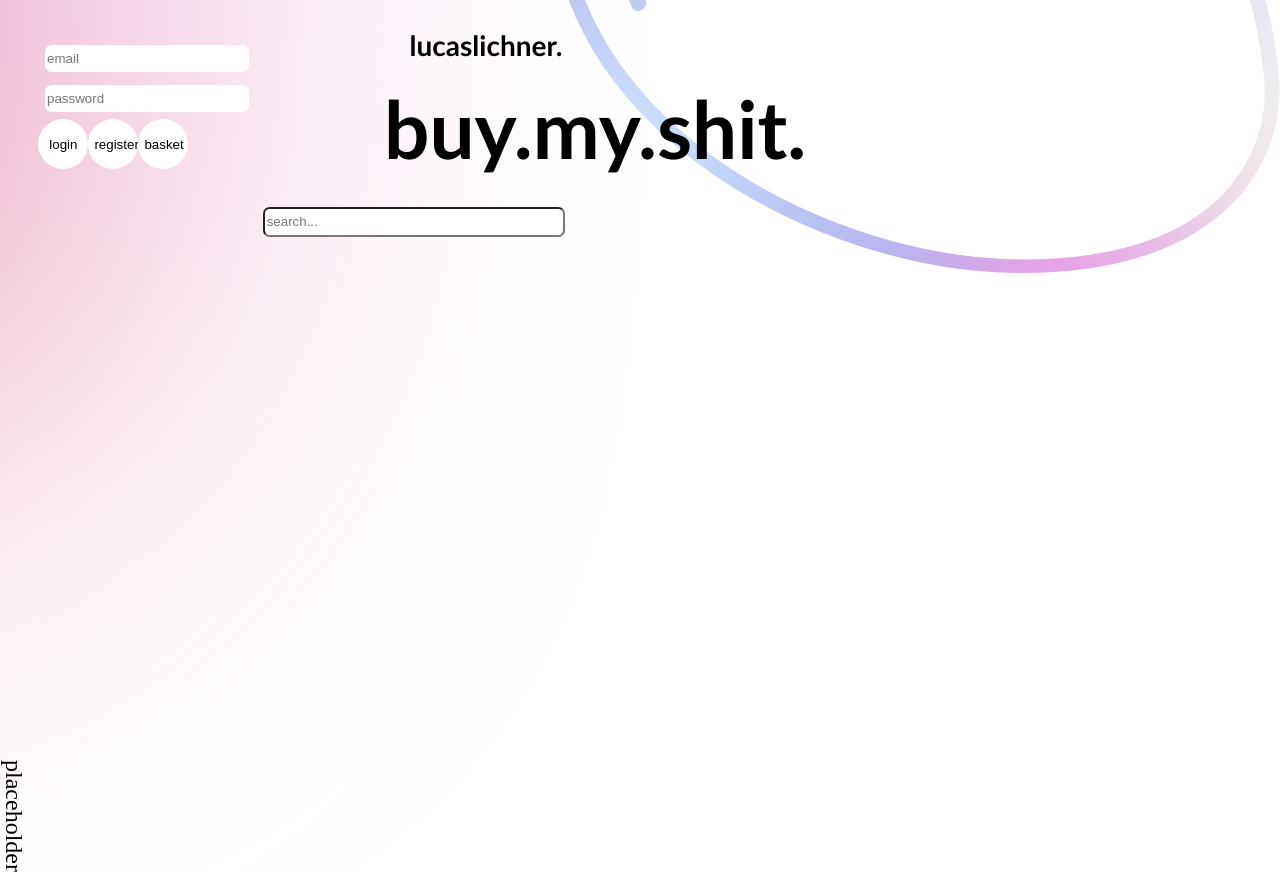
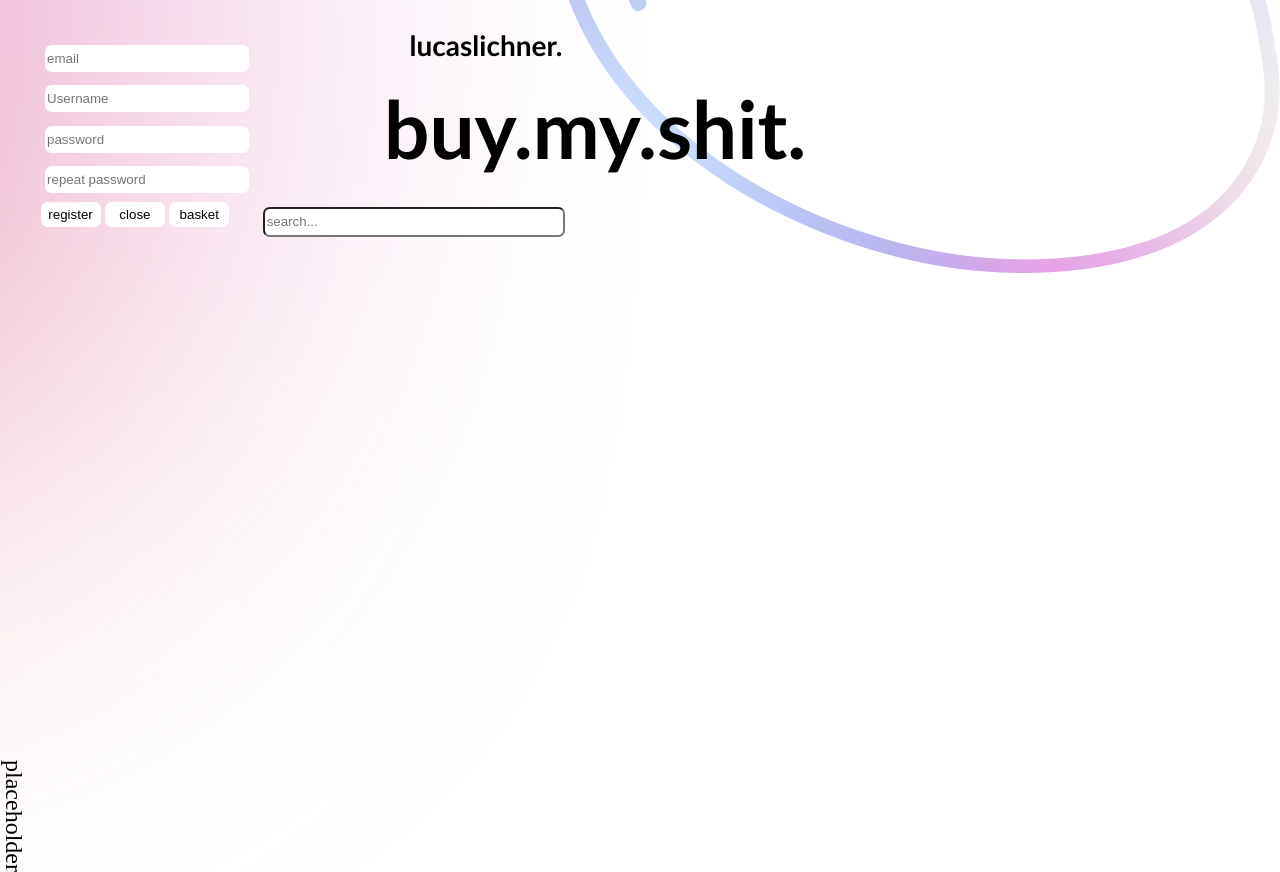
Before and after one commit to oopera/WebAndMultimedia_2022, a React (Create React App) app in the folder my-app/: page / in a window 1280 px wide. Both pictures are taken after a click on the button "register". Built offline with nearby package versions, Linux system fonts and the light colour scheme; no server answers.

Commit message:
Finished - Check for Email - Basket completely done - insta updates on comments

```diff
--- a/my-app/src/App.css
+++ b/my-app/src/App.css
@@ -183,6 +183,14 @@ body{
 ::-webkit-scrollbar-thumb:hover {
   background: #555;
 }
+.buttonRow{
+  display: flex;
+  flex-direction: row;
+}
+.inputs{
+  display: flex;
+  flex-direction: column;
+}
 .FocusWindow{
   border: 1pt solid black;
   border-radius: 25pt;
@@ -236,11 +244,9 @@ z-index: 10;
   padding: 5px;
 }
 .TopNav{
-  width: 13%;
   margin: 2%;
   padding: 1%;
   border-radius: 5pt;
-  height: 80px;
   float: right;
   position: fixed;
   z-index: 2;
@@ -268,17 +274,19 @@ input{
 }
 
 .navButton{
-  width: 50px;
-  height: 50px;
-  border-radius: 50px;
+  width: 60px;
+  height: 25px;
+  border-radius: 5pt;
   background: white;
-  transition: 150ms;
+  transition: 450ms;
   border: white;
+  margin: 1%;
+
 }
 .navButton:hover{
   color: white;
   background: black;
-  transition: 150ms;
+  transition: 450ms;
 }
 
 .navInput{
--- a/my-app/src/App.js
+++ b/my-app/src/App.js
@@ -50,7 +50,7 @@ export default function App() {
     <div>
         <BackGroundGrafix/>
         <Background/>
-        <TopNav setAccComments={setAccComments} setPurchases={setPurchases} isLoggedIn={isLoggedIn}
+        <TopNav basket={basket} setAccComments={setAccComments} setPurchases={setPurchases} isLoggedIn={isLoggedIn}
                 setLoggedIn={setLoggedIn} account={account} setAccount={setAccount} openedItem={openedItem}
                 setOpenedItem={setOpenedItem}/>
         <ProductList  isLoggedIn={isLoggedIn} basket={basket} setBasket={setBasket} accComments={accComments} purchases={purchases} products={products} setProducts={setProducts}
--- a/my-app/src/ProductComponents/ProductFocus.js
+++ b/my-app/src/ProductComponents/ProductFocus.js
@@ -20,10 +20,6 @@ function updateBasket(props){
 
 }
 
-function softRerender(rerender, setRerender){
-   setRerender(!rerender)
-    console.log(rerender)
-}
 export function ProductFocus(props) {
     const [rerender, setRerender] = useState(false)
     const [comments, setComments] = useState([]);
@@ -39,7 +35,7 @@ export function ProductFocus(props) {
         }
         getComments();
         return;
-    }, [comments.length]);
+    }, [comments.length, rerender.valueOf()]);
     return (
         <div style={props.style} className="ProductFocus">
             <div className={'focusContent'}>
@@ -63,7 +59,7 @@ export function ProductFocus(props) {
                     {props.purchases.filter(e=> e.Item === props.name).length>0 && props.isLoggedIn !== false && (
                         <div>
                     <input id={'commentInput'} placeholder={'Write a comment'}/>
-                    <button onClick={() => sendComment(props, setRerender, rerender)}>send</button>
+                    <button onClick={() => {sendComment(props, rerender, setRerender);}}>send</button>
                         </div>
                         )}
                     {props.purchases.filter(e=> e.Item === props.name).length===0 && props.isLoggedIn !== false && (
@@ -83,9 +79,9 @@ export function ProductFocus(props) {
     );
 }
 
-async function sendComment(props, setRerender, rerender){
+async function sendComment(props, rerender, setRerender){
     let comment = document.getElementById("commentInput").value;
-    let name = 'this_is_a_test_name'
+    let name = props.isLoggedIn.Username
     let productID = props.id
     let userID = props.isLoggedIn._id
     const newComment = {name, comment, productID, userID};
@@ -104,7 +100,7 @@ async function sendComment(props, setRerender, rerender){
     console.log(commentDB)
     const comment2blogged = {Comment: comment, Item: props.name, id: commentDB.insertedId}
     props.isLoggedIn.Comments.push(comment2blogged)
-    softRerender(rerender, setRerender)
+    setRerender(!rerender)
     updateUserComments(props)
 
 }
--- a/my-app/src/TopNavComponents/TopNav.js
+++ b/my-app/src/TopNavComponents/TopNav.js
@@ -2,8 +2,6 @@ import React, {useState} from "react";
 import {Link} from "react-router-dom";
 import '../ProductComponents/ProductList'
 import Select from "react-select";
-
-
 
 export default function TopNav(props) {
     const [form, setForm] = useState({
@@ -11,43 +9,105 @@ export default function TopNav(props) {
         password: "",
     });
 
+    const [reform, setReform] = useState({
+        email: "",
+        username: "",
+        password: "",
+        password2: "",
+    });
+
+    const [wantsToRegistre, setWantsToRegistre] = useState(false);
+
     function updateForm(value) {
         return setForm((prev) => {
+            return { ...prev, ...value };
+        });
+    }
+    function updateReform(value) {
+        return setReform((prev) => {
             return { ...prev, ...value };
         });
     }
 
     return (
                 <div className="TopNav">
-                    {props.isLoggedIn === false && (
+                    {props.isLoggedIn === false && wantsToRegistre === false &&(
                     <div>
+                        <div className={'inputs'}>
                     <input value={form.email} className={'navInput'}
                            onChange={(e) => updateForm({email: e.target.value})} type="email" name="email"
                            placeholder="email"/>
                     <input value={form.password} className={'navInput'}
                            onChange={(e) => updateForm({password: e.target.value})} type="password" name="password"
                            placeholder="password"/>
+                        </div>
+                        <div className={'buttonRow'}>
                     <button className={'navButton'} onClick={() => login(props = {props, form, setForm})}> login</button>
-                    <button className={'navButton'} onClick={() => register(props = {props, form, setForm})}> register</button>
-                    <button className={'navButton'} onClick={() => basket(props) }> basket</button>
+                    <button className={'navButton'} onClick={() => wantsToRegistreFunc(props = {setWantsToRegistre, wantsToRegistre})}> register</button>
+                            {props.basket.length === 0 && (
+                                <button className={'navButton'} onClick={() => basket(props) }> basket</button>
+                            )}
+                            {(props.basket.length !== 0 &&(
+                                <button className={'navButton'} onClick={() => basket(props) }> {props.basket.length}</button>
+                            ))}
+                        </div>
                     </div>
                     )}
-                    {props.account !== 'admin' && props.isLoggedIn !== false && (
+                    {props.isLoggedIn === false && wantsToRegistre === true && (
+                        <div>
+                            <div className={'inputs'}>
+                        <input value={reform.email} className={'navInput'}
+                               onChange={(e) => updateReform({email: e.target.value})} type="email" name="email"
+                               placeholder="email"/>
+                        <input value={reform.username} className={'navInput'}
+                                   onChange={(e) => updateReform({username: e.target.value})} type="text" name="password"
+                                   placeholder="Username"/>
+                        <input value={reform.password} className={'navInput'}
+                        onChange={(e) => updateReform({password: e.target.value})} type="password" name="password"
+                        placeholder="password"/>
+                        <input value={reform.password2} className={'navInput'}
+                        onChange={(e) => updateReform({password2: e.target.value})} type="password" name="password"
+                        placeholder="repeat password"/>
+                            </div>
+                            <div className={'buttonRow'}>
+                        <button className={'navButton'} onClick={() => register(props = {form, setForm, props, reform, setReform, setWantsToRegistre, wantsToRegistre})}> register</button>
+                        <button className={'navButton'} onClick={() => wantsToRegistreFunc(props = {setWantsToRegistre, wantsToRegistre})}> close</button>
+                                {props.basket.length === 0 && (
+                                    <button className={'navButton'} onClick={() => basket(props) }> basket</button>
+                                )}
+                                {(props.basket.length !== 0 &&(
+                                    <button className={'navButton'} onClick={() => basket(props) }> {props.basket.length}</button>
+                                ))}
+                            </div>
+                        </div>
+                        )}
+                    {props.account !== 'admin' && props.isLoggedIn !== false && wantsToRegistre === false && (
 
-                        <div>
+                        <div className={'buttonRow'}>
                             <button className={'navButton'} onClick={() => logout(props = {props, form, setForm})}> logout</button>
                             <button className={'navButton'} onClick={() => myAccount(props) }>account</button>
-                            <button className={'navButton'} onClick={() => basket(props) }> basket</button>
+                            {props.basket.length === 0 && (
+                                <button className={'navButton'} onClick={() => basket(props) }> basket</button>
+                            )}
+                            {(props.basket.length !== 0 &&(
+                                <button className={'navButton'} onClick={() => basket(props) }> {props.basket.length}</button>
+                            ))}
                         </div>
                     )}
                 {props.account === "admin" && props.isLoggedIn !== false && (
-                    <div>
+                    <div className={'buttonRow'}>
                     <button className={'navButton'} onClick={() => logout(props = {props, form, setForm})}> logout</button>
                     <button className={'navButton'} onClick={() => adminControls(props)}> admin</button>
                     <button className={'navButton'} onClick={() => myAccount(props)}>account</button>
-                        <button className={'navButton'} onClick={() => basket(props) }> basket</button>
+                        {props.basket.length === 0 && (
+                            <button className={'navButton'} onClick={() => basket(props) }> basket</button>
+                        )}
+                        {(props.basket.length !== 0 &&(
+                            <button className={'navButton'} onClick={() => basket(props) }> {props.basket.length}</button>
+                        ))}
                     </div>
                     )}
+
 
                 </div>
     )}
@@ -73,7 +133,12 @@ function myAccount(props){
     }
 }
 
+function wantsToRegistreFunc(props){
+    props.setWantsToRegistre(!props.wantsToRegistre)
+}
+
 async function login(props){
+
     const form = { ...props.form };
     const res = await fetch("http://localhost:5000/users/login", {
         method: "post",
@@ -102,11 +167,21 @@ async function login(props){
 
 
 async function register(props){
-    if(props.form.password.length<8){
+    if(props.reform.password.length<8){
         window.alert("your password is too short. min. length is 8 characters");
         return;
     }
-    const newPerson = { ...props.form };
+    if(props.reform.password !== props.reform.password2){
+        window.alert("Passwords must match");
+        return;
+    }
+    if(!props.reform.email.match(
+            /^(([^<>()[\]\\.,;:\s@\"]+(\.[^<>()[\]\\.,;:\s@\"]+)*)|(\".+\"))@((\[[0-9]{1,3}\.[0-9]{1,3}\.[0-9]{1,3}\.[0-9]{1,3}\])|(([a-zA-Z\-0-9]+\.)+[a-zA-Z]{2,}))$/)){
+        window.alert("Please enter a valid email adress");
+        return;
+    }
+    wantsToRegistreFunc(props)
+    const newPerson = { ...props.reform };
     const response = await fetch("http://localhost:5000/users/add", {
         method: "post",
         headers: {
@@ -117,9 +192,10 @@ async function register(props){
         .catch(error => {
             window.alert("DAT SHIT AIN FUNSHIONIN MAYNEEE");
         });
-    console.log(response.ok)
+    props.setForm({ email: props.reform.email, password: props.reform.password});
+
     await login(props);
-    props.setForm({ email: "", password: ""});
+
 }
 
 function adminControls(props){
```
Also changed, not shown: my-app/src/TopNavComponents/BasketComponent.js (+10 -13 lines), 1 other file (tests, documents, lock files or other folders).
